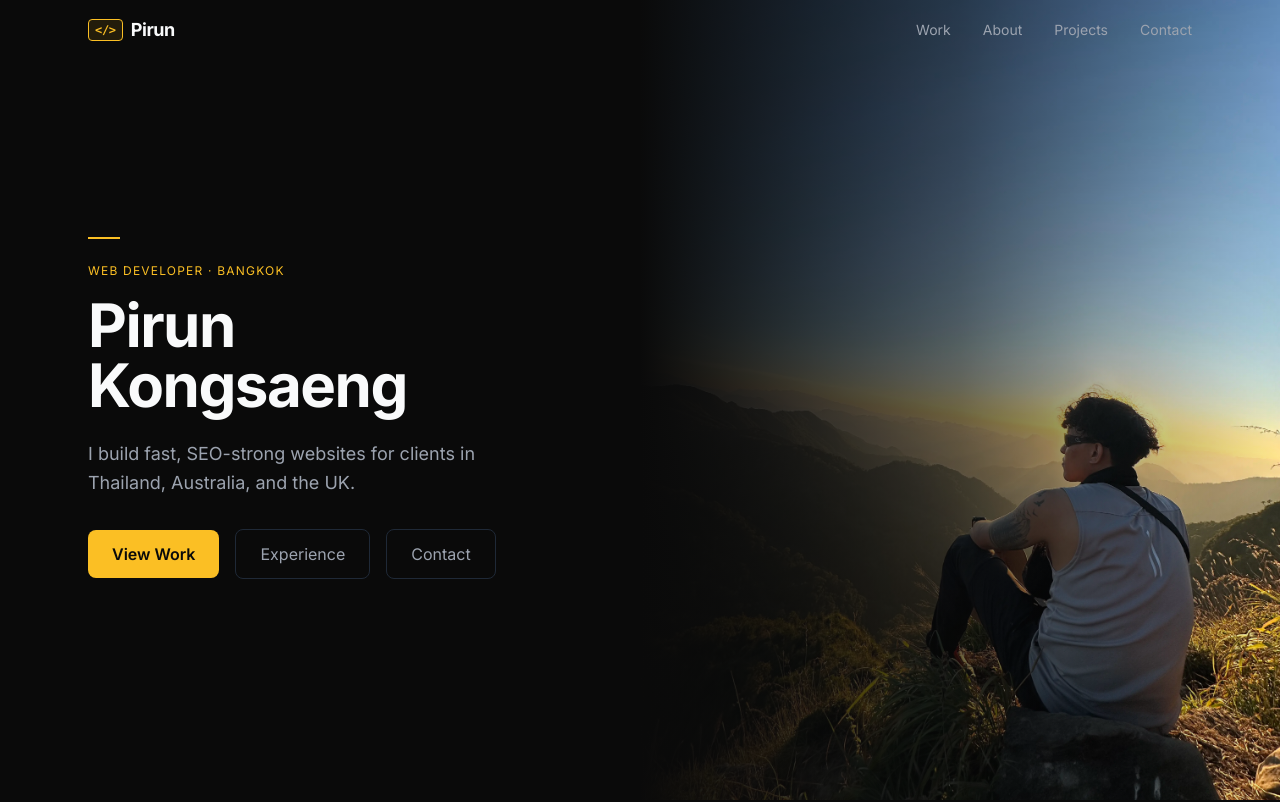
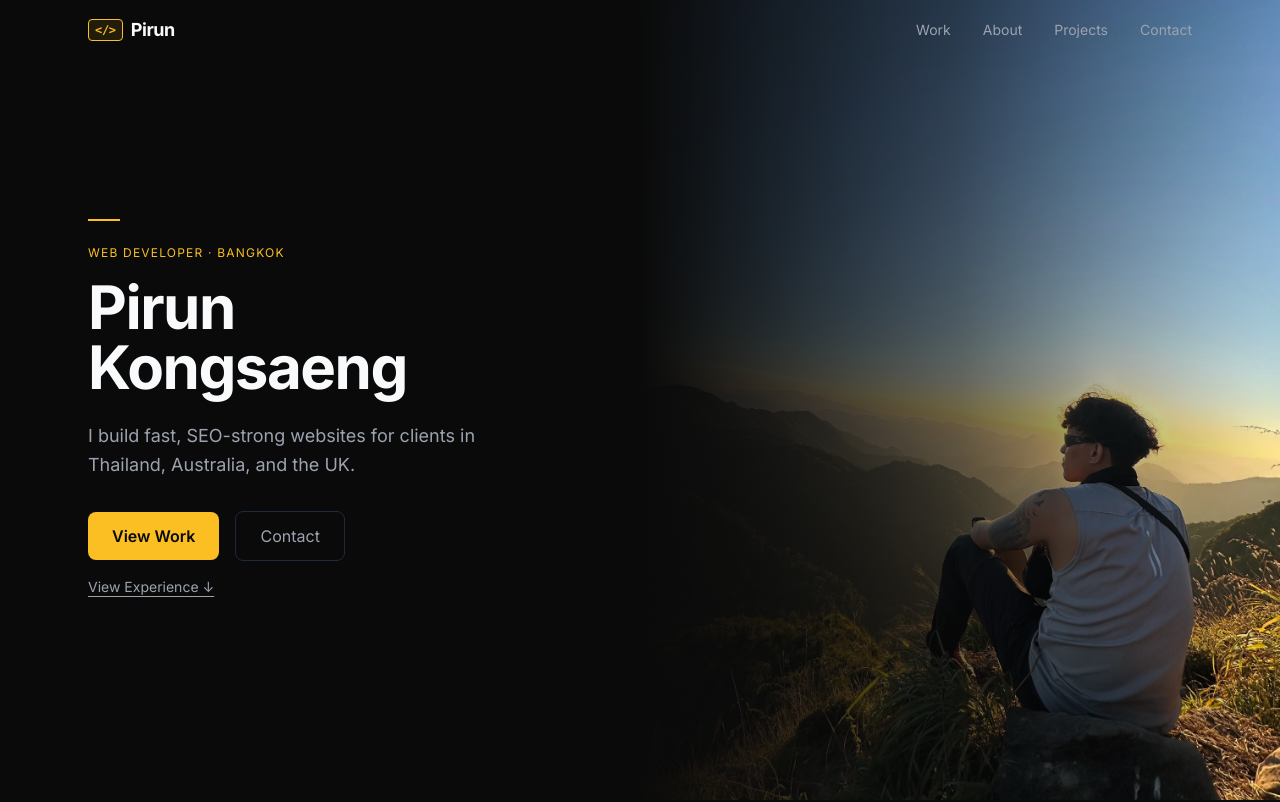
Before and after one commit to iceBergxDev/portfolio-website, a Next.js app: page / in a window 1280 px wide. Shown: the top 802 px of the page. Built offline with nearby package versions, Linux system fonts and the light colour scheme.

Commit message:
fix: hero CTA — 2 primary buttons + Experience as text link
View Work + Contact as buttons, Experience as small text link below

Co-Authored-By: Claude Sonnet 4.6 <noreply@anthropic.com>

```diff
--- a/src/components/sections/HeroSection.tsx
+++ b/src/components/sections/HeroSection.tsx
@@ -33,15 +33,17 @@ export default function HeroSection() {
           <p className="text-text-muted text-lg mb-8 max-w-md leading-relaxed">
             I build fast, SEO-strong websites for clients in Thailand, Australia, and the UK.
           </p>
+          <div className="flex flex-col gap-4">
             <div className="flex flex-wrap items-center gap-4">
               <Link href="/#works" className="px-6 py-3 bg-accent text-bg font-semibold rounded-lg hover:bg-accent-hover transition-colors">
                 View Work
               </Link>
-            <Link href="/#experience" className="px-6 py-3 border border-border text-text-muted hover:text-text hover:border-accent/50 rounded-lg transition-colors">
-              Experience
-            </Link>
               <Link href="/#contact" className="px-6 py-3 border border-border text-text-muted hover:text-text hover:border-accent/50 rounded-lg transition-colors">
                 Contact
+              </Link>
+            </div>
+            <Link href="/#experience" className="text-sm text-text-muted hover:text-text underline underline-offset-4 transition-colors w-fit">
+              View Experience ↓
             </Link>
           </div>
         </div>
```
Lines whose indentation alone changed are shown as unchanged.
